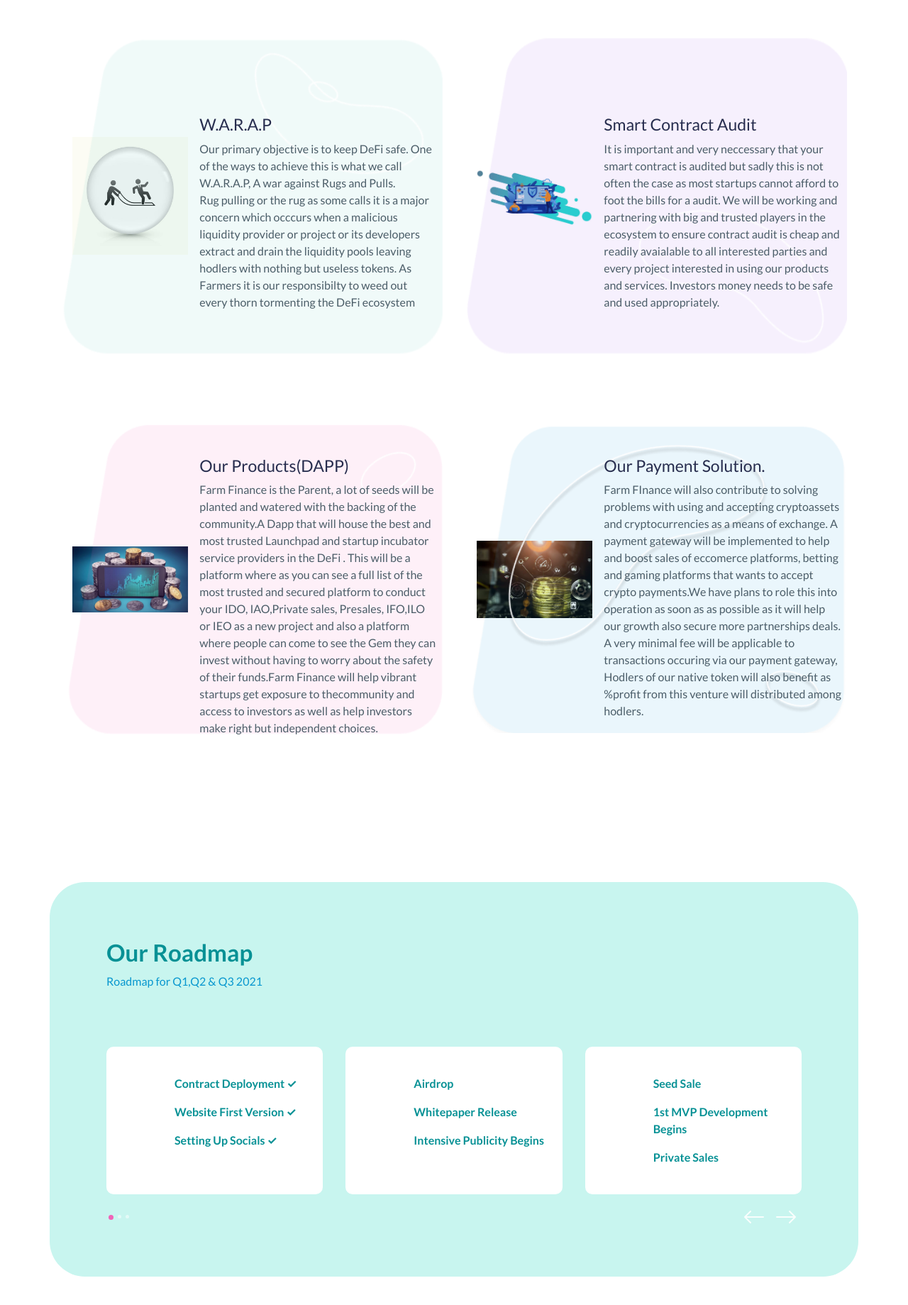
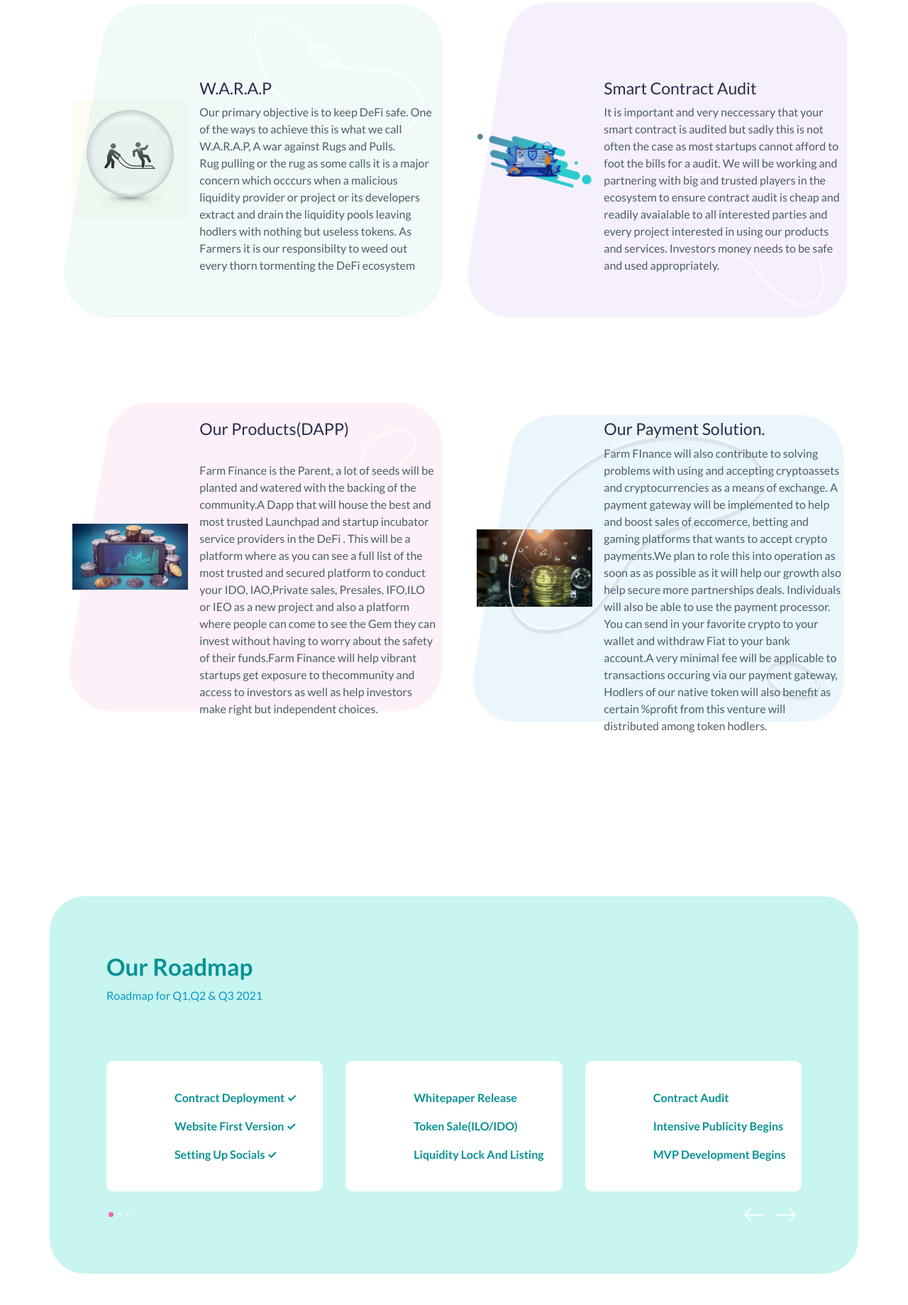
Before and after one commit to code-syndicate/farmfinance, a Django app: page / in a window 1280 px wide. Shown: the part 1570-3409 px from the top of the page at 71% size. Run offline with Django 3.2, Linux system fonts and the light colour scheme; parts of the project's set-up code (start-up, migrations or seed data) failed here and were passed over; some libraries are stand-ins or nearby versions.

Commit message:
latest changes

```diff
--- a/main/templates/main/index.html
+++ b/main/templates/main/index.html
@@ -86,8 +86,8 @@
 
 
             </p>
-            <a style='color:rgb(214, 79, 79);background-color: green;' class="btn btn-lg  rounded-pill"
-              href="http://{{host}}" role="button">Our Projects</a>
+            <!-- <a style='color:rgb(214, 79, 79);background-color: green;' class="btn btn-lg  rounded-pill"
+              href="http://{{host}}" role="button">Our Projects</a> -->
           </div>
         </div>
       </div>
@@ -238,7 +238,7 @@
                     alt="" /></div>
                 <div class="col-md-8 ps-md-3 pe-md-2 text-center text-md-start z-index-2">
                   <div class="card-body px-0">
-                    <h4 class="card-title pt-md-5">Our Products(DAPP)</h4>
+                    <h4 class="card-title pt-md-5">Our Products(DAPP)</h4><br
                     <p class="mb-0">Farm Finance is the Parent, a lot of seeds will be planted and watered with the
                       backing of the community.A Dapp that will house the best and most trusted Launchpad and startup incubator service providers in the DeFi . This will
                       be a platform where as you can see a full list of the most trusted and secured platform to conduct your IDO,
@@ -278,10 +278,11 @@
                   <div class="card-body px-0">
                     <h4 class="card-title pt-md-5">Our Payment Solution.</h4></h4></h4>
                     <p class="mb-0">Farm FInance will also contribute to solving problems with using and accepting cryptoassets and cryptocurrencies as a
-                      means of exchange. A payment gateway will be implemented to help and boost sales of eccomerce platforms, betting and gaming platforms that
-                      wants to accept crypto payments.We have plans to role this into operation as soon as as possible as it will help our growth also
-                      secure more partnerships deals. A very minimal fee will be applicable to transactions occuring via our payment gateway,
-                      Hodlers of our native token will also benefit as %profit from this venture will distributed among hodlers.<br
+                      means of exchange. A payment gateway will be implemented to help and boost sales of eccomerce, betting and gaming platforms that
+                      wants to accept crypto payments.We plan to role this into operation as soon as as possible as it will help our growth also
+                      help secure more partnerships deals. Individuals will also be able to use the payment processor. You can send in your favorite crypto to your
+                       wallet and withdraw Fiat to your bank account.A very minimal fee will be applicable to transactions occuring via our payment gateway,
+                      Hodlers of our native token will also benefit as certain %profit from this venture will distributed among token hodlers.<br
                         class="d-none d-lg-block"> <br class="d-none d-lg-block"></p>
                     <!-- <div>
                        <a class="btn btn-lg ps-0 pe-3" href="http://{{host}}" role="button">Learn more</a>
@@ -341,11 +342,11 @@
                         </div>
                       </div>
                       <p style='color:rgb(7, 145, 149);font-weight: bold;text-transform: capitalize;'
-                        class="card-text ps-7 ps-md-0 ps-xl-7 pt-md-4 pt-lg-3 pt-xl-0">Airdrop</p>
-                      <p style='color:rgb(7, 145, 149);font-weight: bold;text-transform: capitalize;'
                         class="card-text ps-7 ps-md-0 ps-xl-7 pt-md-4 pt-lg-3 pt-xl-0">Whitepaper release</p>
                       <p style='color:rgb(7, 145, 149);font-weight: bold;text-transform: capitalize;'
-                        class="card-text ps-7 ps-md-0 ps-xl-7 pt-md-4 pt-lg-3 pt-xl-0">Intensive Publicity begins</p>
+                        class="card-text ps-7 ps-md-0 ps-xl-7 pt-md-4 pt-lg-3 pt-xl-0">Token sale(ILO/IDO)</p>
+                      <p style='color:rgb(7, 145, 149);font-weight: bold;text-transform: capitalize;'
+                        class="card-text ps-7 ps-md-0 ps-xl-7 pt-md-4 pt-lg-3 pt-xl-0">liquidity lock and listing</p>
                     </div>
                   </div>
                 </div>
@@ -358,11 +359,11 @@
                         </div>
                       </div>
                       <p style='color:rgb(7, 145, 149);font-weight: bold;text-transform: capitalize;'
-                        class="card-text ps-7 ps-md-0 ps-xl-7 pt-md-4 pt-lg-3 pt-xl-0">Seed sale</p>
+                        class="card-text ps-7 ps-md-0 ps-xl-7 pt-md-4 pt-lg-3 pt-xl-0">Contract Audit</p>
                       <p style='color:rgb(7, 145, 149);font-weight: bold;text-transform: capitalize;'
-                        class="card-text ps-7 ps-md-0 ps-xl-7 pt-md-4 pt-lg-3 pt-xl-0">1st MVP development begins</p>
+                        class="card-text ps-7 ps-md-0 ps-xl-7 pt-md-4 pt-lg-3 pt-xl-0">Intensive Publicity begins</p>
                       <p style='color:rgb(7, 145, 149);font-weight: bold;text-transform: capitalize;'
-                        class="card-text ps-7 ps-md-0 ps-xl-7 pt-md-4 pt-lg-3 pt-xl-0">Private sales</p>
+                        class="card-text ps-7 ps-md-0 ps-xl-7 pt-md-4 pt-lg-3 pt-xl-0">MVP development begins</p>
                     </div>
                   </div>
                 </div>
@@ -382,9 +383,9 @@
                       <p style='color:rgb(7, 145, 149);font-weight: bold;text-transform: capitalize;'
                         class="card-text ps-7 ps-md-0 ps-xl-7 pt-md-4 pt-lg-3 pt-xl-0">Contract Audit</p>
                       <p style='color:rgb(7, 145, 149);font-weight: bold;text-transform: capitalize;'
-                        class="card-text ps-7 ps-md-0 ps-xl-7 pt-md-4 pt-lg-3 pt-xl-0">Presales</p>
+                        class="card-text ps-7 ps-md-0 ps-xl-7 pt-md-4 pt-lg-3 pt-xl-0">Airdrop, Rewards and LIquidity Mining</p>
                       <p style='color:rgb(7, 145, 149);font-weight: bold;text-transform: capitalize;'
-                        class="card-text ps-7 ps-md-0 ps-xl-7 pt-md-4 pt-lg-3 pt-xl-0">liquidity lock and dex listing
+                        class="card-text ps-7 ps-md-0 ps-xl-7 pt-md-4 pt-lg-3 pt-xl-0">MVP Testnet release</p>
                       </p>
                     </div>
                   </div>
@@ -398,7 +399,7 @@
                         </div>
                       </div>
                       <p style='color:rgb(7, 145, 149);font-weight: bold;text-transform: capitalize;'
-                        class="card-text ps-7 ps-md-0 ps-xl-7 pt-md-4 pt-lg-3 pt-xl-0">Marketing and partnerships</p>
+                        class="card-text ps-7 ps-md-0 ps-xl-7 pt-md-4 pt-lg-3 pt-xl-0">Marketing and More Martnerships</p>
                       <p style='color:rgb(7, 145, 149);font-weight: bold;text-transform: capitalize;'
                         class="card-text ps-7 ps-md-0 ps-xl-7 pt-md-4 pt-lg-3 pt-xl-0">Coinmarket listing</p>
                       <p style='color:rgb(7, 145, 149);font-weight: bold;text-transform: capitalize;'
@@ -417,10 +418,10 @@
                       <p style='color:rgb(7, 145, 149);font-weight: bold;text-transform: capitalize;'
                         class="card-text ps-7 ps-md-0 ps-xl-7 pt-md-4 pt-lg-3 pt-xl-0">Website update</p>
                       <p style='color:rgb(7, 145, 149);font-weight: bold;text-transform: capitalize;'
-                        class="card-text ps-7 ps-md-0 ps-xl-7 pt-md-4 pt-lg-3 pt-xl-0">MVP testnet</p>
+                        class="card-text ps-7 ps-md-0 ps-xl-7 pt-md-4 pt-lg-3 pt-xl-0">1st MVP Mainet Relaese</p>
                       <p style='color:rgb(7, 145, 149);font-weight: bold;text-transform: capitalize;'
-                        class="card-text ps-7 ps-md-0 ps-xl-7 pt-md-4 pt-lg-3 pt-xl-0">Major Exchange listing decision by
-                        community</p>
+                        class="card-text ps-7 ps-md-0 ps-xl-7 pt-md-4 pt-lg-3 pt-xl-0">IEO and Major Exchange(listing decision by
+                        community)</p>
 
                     </div>
                   </div>
@@ -477,8 +478,10 @@
         </div>
         <div class="row justify-content-lg-around">
           <div class="col-12 col-sm-12 col-lg-3 mb-4 order-0 order-sm-0"><a class="text-decoration-none" href="#"><img
-                class="img-fluid me-3" src="assets/img/icons/logo.png" alt="" /><span
-                class="fw-bold fs-1 text-1000">Farm Finance</span></a>
+                class="img-fluid me-3" height = '100' width = '200' src="assets/img/icons/logo_bottom.jpeg" alt="" />
+<!--
+                <span
+                class="fw-bold fs-1 text-1000">Farm Finance</span></a> -->
 
             </p>
             </p>
@@ -487,7 +490,7 @@
           <div class="col-6 col-sm-4 col-lg-3 mb-3 order-2 order-sm-1">
             <h6 class="lh-lg fw-bold mb-4">About</h6>
             <ul class="list-unstyled mb-md-4 mb-lg-0">
-              <li class="lh-lg"><a class="text-dark fs--1 text-decoration-none" href="http://{{host}}/">Airdrop</a></li>
+              <li class="lh-lg"><a class="text-dark fs--1 text-decoration-none" href="http://t.me/farmfinancebsc/">Airdrop</a></li>
 
 
             </ul>
```
Also changed, not shown: main/templates/main/tokenomics.html (+18 -14 lines), main/static/main/assets/img/icons/logo_b.png (added), main/static/main/assets/img/icons/logo_bottom.jpeg (renamed from main/static/main/assets/img/icons/logox.jpeg).
